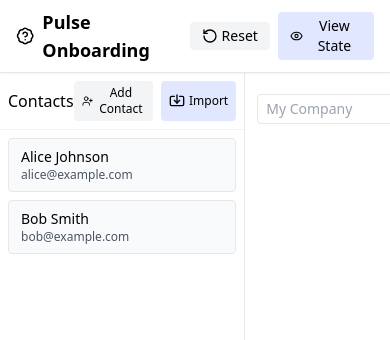
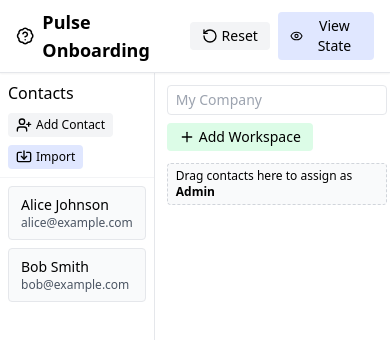
Before and after one commit to mikey-gray/poc-pulse-onboarding-ui, a React (Vite) app: page / in a window 390 px wide. Shown: the top 340 px of the page. Built offline with nearby package versions, Linux system fonts and the light colour scheme.

Commit message:
Iteration 1

```diff
--- a/src/components/ContactsPane.tsx
+++ b/src/components/ContactsPane.tsx
@@ -1,4 +1,5 @@
 import React, { useState } from 'react';
+import { useDrag } from 'react-dnd';
 import { UserPlus, Import } from 'lucide-react';
 import { useAppState } from '../state/StateContext';
 
@@ -27,9 +28,9 @@ export default function ContactsPane() {
 
   return (
     <div className="flex flex-col h-full">
-      <div className="flex items-center justify-between p-2 border-b border-gray-100">
-        <h2 className="font-medium">Contacts</h2>
-        <div className="flex gap-2">
+      <div className="flex flex-wrap items-center gap-2 p-2 border-b border-gray-100">
+        <h2 className="font-medium mr-auto">Contacts</h2>
+        <div className="flex flex-wrap gap-2">
           <button onClick={() => setShowAdd(true)} className="flex items-center gap-1 px-2 py-1 rounded bg-gray-100 hover:bg-gray-200 text-xs">
             <UserPlus className="w-4 h-4" /> Add Contact
           </button>
@@ -39,21 +40,37 @@ export default function ContactsPane() {
         </div>
       </div>
       {showAdd && (
-        <div className="p-2 border-b bg-gray-50 flex gap-2 text-xs">
+        <div className="p-2 border-b bg-gray-50 flex flex-wrap gap-2 text-xs">
           <input value={name} onChange={e => setName(e.target.value)} placeholder="Name" className="border rounded px-2 py-1 flex-1" />
           <input value={email} onChange={e => setEmail(e.target.value)} placeholder="Email" className="border rounded px-2 py-1 flex-1" />
           <button onClick={submit} className="px-2 py-1 rounded bg-green-100 hover:bg-green-200">Save</button>
           <button onClick={() => setShowAdd(false)} className="px-2 py-1 rounded bg-gray-100 hover:bg-gray-200">Cancel</button>
         </div>
       )}
-      <div className="overflow-y-auto p-2 space-y-2">
+  <div className="overflow-y-auto p-2 space-y-2">
         {sorted.map(c => (
-          <div key={c.id} className="px-3 py-2 rounded bg-gray-50 border text-sm flex flex-col">
-            <span className="font-medium">{c.name}</span>
-            <span className="text-xs text-gray-600">{c.email}</span>
-          </div>
+          <DraggableContact key={c.id} id={c.id} name={c.name} email={c.email} />
         ))}
       </div>
     </div>
   );
 }
+
+interface DraggableContactProps { id: string; name: string; email: string }
+function DraggableContact({ id, name, email }: DraggableContactProps) {
+  const [{ isDragging }, drag] = useDrag(() => ({
+    type: 'CONTACT',
+    item: { contactId: id },
+    collect: monitor => ({ isDragging: monitor.isDragging() }),
+  }), [id]);
+  return (
+    <div
+      ref={drag}
+      className={`px-3 py-2 rounded border text-sm flex flex-col cursor-move transition bg-gray-50 hover:bg-gray-100 ${isDragging ? 'opacity-40' : ''}`}
+      title="Drag contact"
+    >
+      <span className="font-medium">{name}</span>
+      <span className="text-xs text-gray-600">{email}</span>
+    </div>
+  );
+}
--- a/src/components/Layout.tsx
+++ b/src/components/Layout.tsx
@@ -5,13 +5,22 @@ import WorkspacesPane from './WorkspacesPane';
 export default function Layout() {
   const [leftWidth, setLeftWidth] = useState(320); // px
 
+  const minLeft = 200;
+  const minRight = 320; // ensure right pane remains usable
   const onDrag = (e: React.MouseEvent) => {
     e.preventDefault();
     const startX = e.clientX;
     const startWidth = leftWidth;
     const onMove = (moveEvt: MouseEvent) => {
       const delta = moveEvt.clientX - startX;
-      setLeftWidth(Math.max(200, startWidth + delta));
+      const newLeft = Math.max(minLeft, startWidth + delta);
+      // Constrain so right pane not below minRight
+      const totalWidth = window.innerWidth;
+      if (totalWidth - newLeft < minRight) {
+        setLeftWidth(totalWidth - minRight);
+      } else {
+        setLeftWidth(newLeft);
+      }
     };
     const onUp = () => {
       window.removeEventListener('mousemove', onMove);
--- a/src/components/WorkspacesPane.tsx
+++ b/src/components/WorkspacesPane.tsx
@@ -1,4 +1,5 @@
 import React from 'react';
+import { useDrop } from 'react-dnd';
 import { Plus } from 'lucide-react';
 import { useAppState } from '../state/StateContext';
 
@@ -11,11 +12,23 @@ export default function WorkspacesPane() {
     renameWorkspace,
     addClient,
     renameClient,
+    assignWorkspace,
+    assignClient,
+    assignCompany,
   } = useAppState();
 
+  const [{ isOverCompany }, companyDrop] = useDrop(
+    () => ({
+      accept: 'CONTACT',
+      drop: (item: { contactId: string }) => assignCompany(item.contactId),
+      collect: monitor => ({ isOverCompany: monitor.isOver() }),
+    }),
+    [assignCompany]
+  );
+
   return (
-    <div className="flex flex-col h-full p-3 gap-3 overflow-y-auto">
-      <div className="flex items-center gap-2">
+    <div className="flex flex-col h-full p-3 gap-3 overflow-y-auto" ref={companyDrop}>
+      <div className="flex flex-wrap items-center gap-2">
         <input
           value={companyName}
           onChange={e => setCompanyName(e.target.value)}
@@ -29,38 +42,135 @@ export default function WorkspacesPane() {
           <Plus className="w-4 h-4" /> Add Workspace
         </button>
       </div>
+      <div
+        className={`text-xs px-2 py-1 rounded border transition-colors ${
+          isOverCompany
+            ? 'bg-yellow-50 border-yellow-300'
+            : 'bg-gray-50 border-dashed border-gray-300'
+        }`}
+      >
+        Drag contacts here to assign as <span className="font-semibold">Admin</span>
+      </div>
       <div className="space-y-4">
         {workspaces.map(w => (
-          <div key={w.id} className="rounded border p-3 bg-white shadow-sm space-y-2">
+          <WorkspaceBox
+            key={w.id}
+            workspaceId={w.id}
+            name={w.name}
+            clients={w.clients}
+            addClient={addClient}
+            renameWorkspace={renameWorkspace}
+            renameClient={renameClient}
+            assignWorkspace={assignWorkspace}
+            assignClient={assignClient}
+          />
+        ))}
+      </div>
+    </div>
+  );
+}
+
+interface WorkspaceBoxProps {
+  workspaceId: string;
+  name: string;
+  clients: { id: string; name: string }[];
+  addClient(id: string): string;
+  renameWorkspace(id: string, name: string): void;
+  renameClient(workspaceId: string, clientId: string, name: string): void;
+  assignWorkspace(workspaceId: string, contactId: string): void;
+  assignClient(workspaceId: string, clientId: string, contactId: string): void;
+}
+
+function WorkspaceBox({
+  workspaceId,
+  name,
+  clients,
+  addClient,
+  renameWorkspace,
+  renameClient,
+  assignWorkspace,
+  assignClient,
+}: WorkspaceBoxProps) {
+  const [{ isOverWorkspace }, workspaceDrop] = useDrop(
+    () => ({
+      accept: 'CONTACT',
+      drop: (item: { contactId: string }) => assignWorkspace(workspaceId, item.contactId),
+      collect: monitor => ({ isOverWorkspace: monitor.isOver() }),
+    }),
+    [workspaceId, assignWorkspace]
+  );
+
+  return (
+    <div
+      ref={workspaceDrop}
+      className={`rounded border p-3 bg-white shadow-sm space-y-2 transition ${
+        isOverWorkspace ? 'ring-2 ring-blue-300' : ''
+      }`}
+    >
       <div className="flex items-center gap-2">
         <input
-                value={w.name}
-                onChange={e => renameWorkspace(w.id, e.target.value)}
+          value={name}
+          onChange={e => renameWorkspace(workspaceId, e.target.value)}
           placeholder="New Workspace"
           className="border rounded px-2 py-1 flex-1 text-sm"
         />
         <button
-                onClick={() => addClient(w.id)}
+          onClick={() => addClient(workspaceId)}
           className="flex items-center gap-1 px-2 py-1 rounded bg-blue-100 hover:bg-blue-200 text-xs"
         >
           <Plus className="w-4 h-4" /> Add Client
         </button>
       </div>
       <div className="pl-4 space-y-2">
-              {w.clients.map(c => (
-                <div key={c.id} className="rounded border p-2 bg-gray-50">
-                  <input
-                    value={c.name}
-                    onChange={e => renameClient(w.id, c.id, e.target.value)}
-                    placeholder="New Client"
-                    className="border rounded px-2 py-1 w-full text-xs"
+        {clients.map(c => (
+          <ClientBox
+            key={c.id}
+            workspaceId={workspaceId}
+            clientId={c.id}
+            name={c.name}
+            renameClient={renameClient}
+            assignClient={assignClient}
           />
-                </div>
-              ))}
-            </div>
-          </div>
         ))}
       </div>
     </div>
   );
 }
+
+interface ClientBoxProps {
+  workspaceId: string;
+  clientId: string;
+  name: string;
+  renameClient(workspaceId: string, clientId: string, name: string): void;
+  assignClient(workspaceId: string, clientId: string, contactId: string): void;
+}
+
+function ClientBox({ workspaceId, clientId, name, renameClient, assignClient }: ClientBoxProps) {
+  const [{ isOverClient }, clientDrop] = useDrop(
+    () => ({
+      accept: 'CONTACT',
+      drop: (item: { contactId: string }) => assignClient(workspaceId, clientId, item.contactId),
+      collect: monitor => ({ isOverClient: monitor.isOver() }),
+    }),
+    [workspaceId, clientId, assignClient]
+  );
+
+  return (
+    <div
+      ref={clientDrop}
+      className={`rounded border p-2 bg-gray-50 space-y-2 transition ${
+        isOverClient ? 'ring-2 ring-purple-300' : ''
+      }`}
+    >
+      <input
+        value={name}
+        onChange={e => renameClient(workspaceId, clientId, e.target.value)}
+        placeholder="New Client"
+        className="border rounded px-2 py-1 w-full text-xs"
+      />
+      <div className="text-[10px] text-gray-600">
+        Drag contacts here for <span className="font-semibold">Account</span> role
+      </div>
+    </div>
+  );
+}
```
Lines whose indentation alone changed are shown as unchanged.
